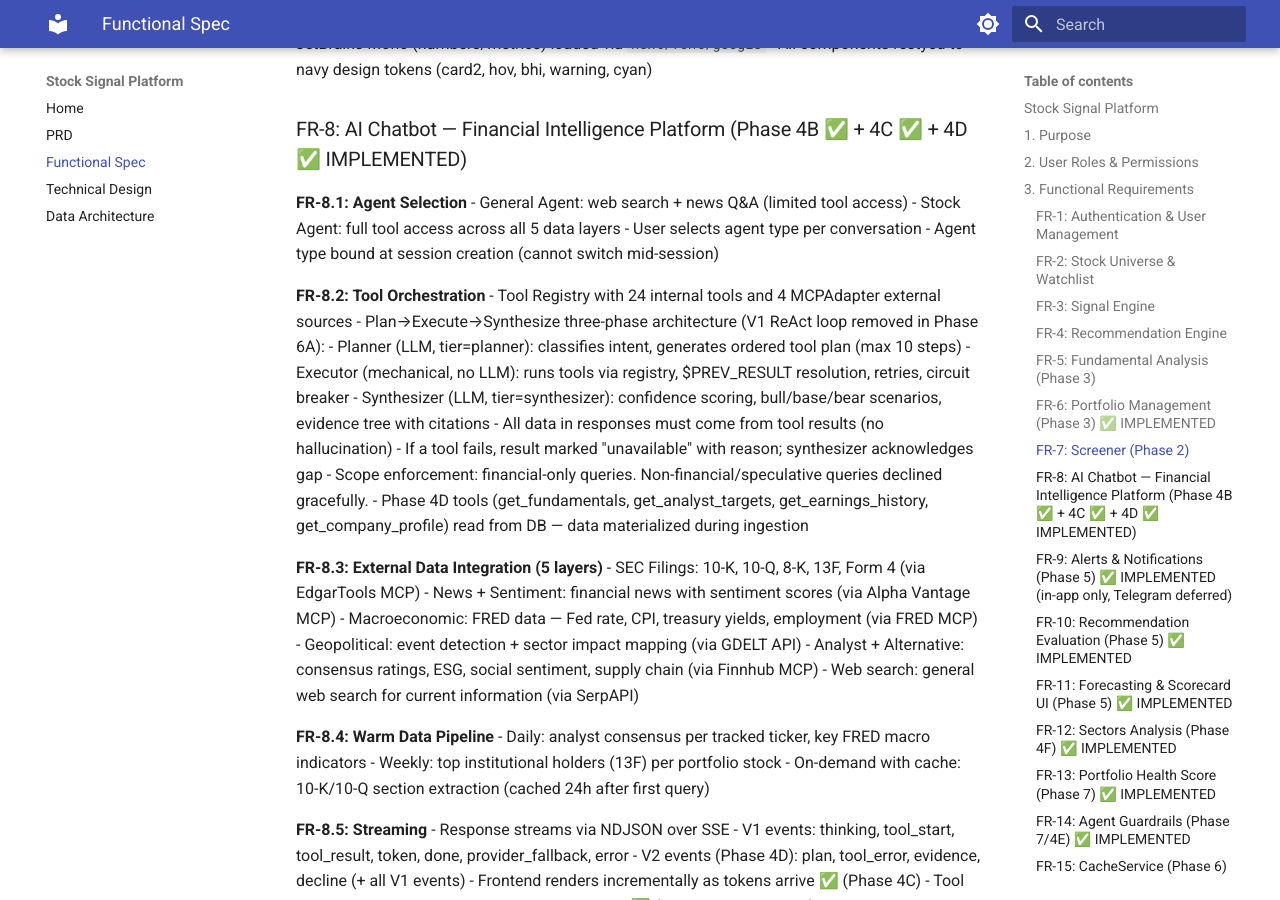
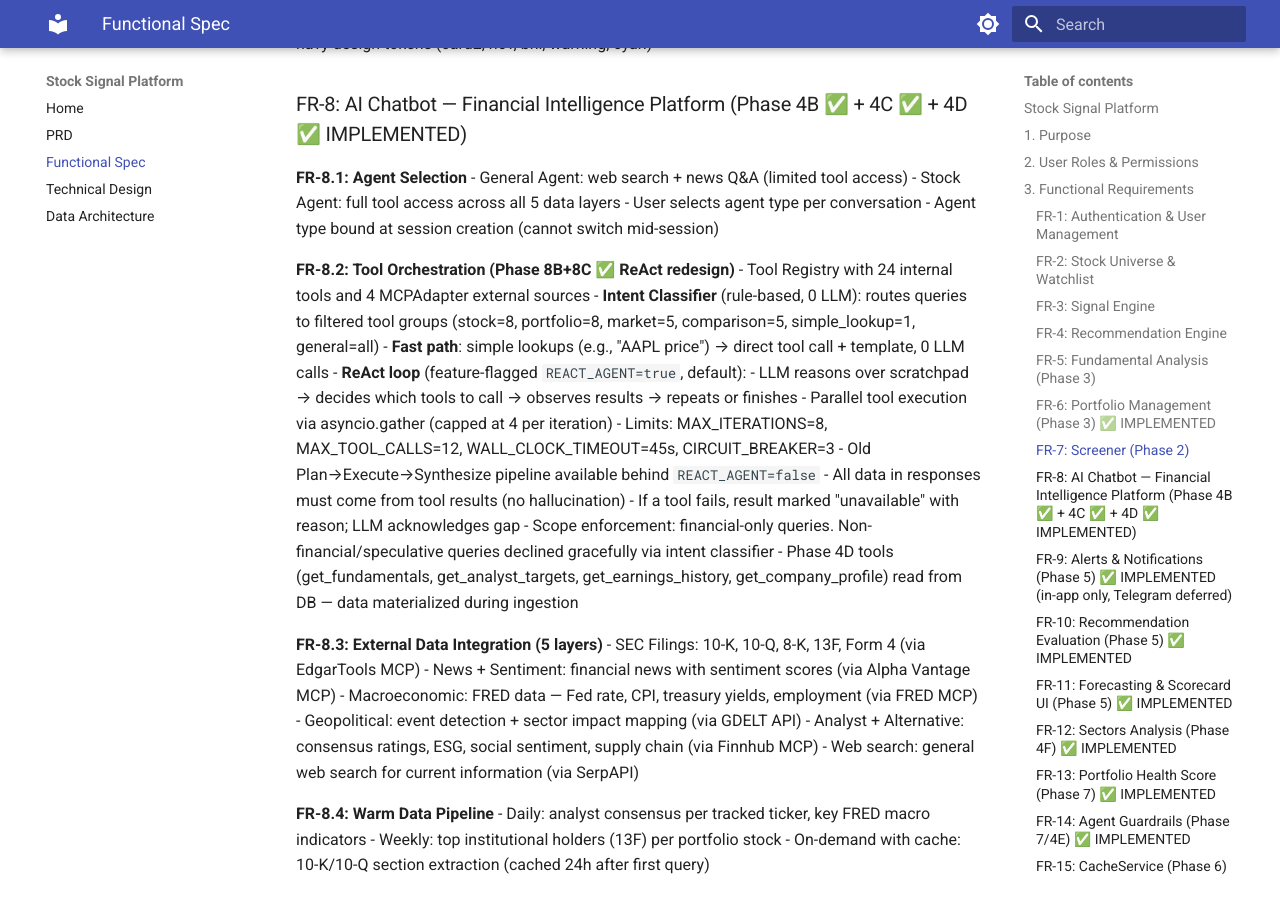
Before and after one commit to vipulbhatia29/stock-signal-platform, an MkDocs documentation site: the page built from docs/FSD.md, in a window 1280 px wide and 900 px high, scrolled down 9469 px. Built offline with MkDocs 1.6.1 and Material for MkDocs 9.7.7, drawn with Linux system fonts in a browser that asks for light colours; some of the changed text lies outside the part shown.

Commit message:
docs: Phase 8B+8C doc sync — ADR implemented, TDD §5 rewritten, FSD FR-8.2 updated

```diff
--- a/docs/FSD.md
+++ b/docs/FSD.md
@@ -4,7 +4,7 @@
 
 **Version:** 2.0
 **Date:** March 2026
-**Status:** Living Document — Phases 1-7.6 complete, service layer extracted. Phase 8 (Observability + Agent Redesign) planned.
+**Status:** Living Document — Phases 1-8 complete. ReAct agent loop shipped (Session 63).
 **Prerequisite reading:** docs/PRD.md
 
 ---
@@ -443,15 +443,18 @@ Users can override weights via UserPreference.composite_weights.
 - User selects agent type per conversation
 - Agent type bound at session creation (cannot switch mid-session)
 
-**FR-8.2: Tool Orchestration**
+**FR-8.2: Tool Orchestration (Phase 8B+8C ✅ ReAct redesign)**
 - Tool Registry with 24 internal tools and 4 MCPAdapter external sources
-- Plan→Execute→Synthesize three-phase architecture (V1 ReAct loop removed in Phase 6A):
-  - Planner (LLM, tier=planner): classifies intent, generates ordered tool plan (max 10 steps)
-  - Executor (mechanical, no LLM): runs tools via registry, $PREV_RESULT resolution, retries, circuit breaker
-  - Synthesizer (LLM, tier=synthesizer): confidence scoring, bull/base/bear scenarios, evidence tree with citations
+- **Intent Classifier** (rule-based, 0 LLM): routes queries to filtered tool groups (stock=8, portfolio=8, market=5, comparison=5, simple_lookup=1, general=all)
+- **Fast path**: simple lookups (e.g., "AAPL price") → direct tool call + template, 0 LLM calls
+- **ReAct loop** (feature-flagged `REACT_AGENT=true`, default):
+  - LLM reasons over scratchpad → decides which tools to call → observes results → repeats or finishes
+  - Parallel tool execution via asyncio.gather (capped at 4 per iteration)
+  - Limits: MAX_ITERATIONS=8, MAX_TOOL_CALLS=12, WALL_CLOCK_TIMEOUT=45s, CIRCUIT_BREAKER=3
+- Old Plan→Execute→Synthesize pipeline available behind `REACT_AGENT=false`
 - All data in responses must come from tool results (no hallucination)
-- If a tool fails, result marked "unavailable" with reason; synthesizer acknowledges gap
-- Scope enforcement: financial-only queries. Non-financial/speculative queries declined gracefully.
+- If a tool fails, result marked "unavailable" with reason; LLM acknowledges gap
+- Scope enforcement: financial-only queries. Non-financial/speculative queries declined gracefully via intent classifier
 - Phase 4D tools (get_fundamentals, get_analyst_targets, get_earnings_history, get_company_profile) read from DB — data materialized during ingestion
 
 **FR-8.3: External Data Integration (5 layers)**
```
Also changed, not shown: docs/ADR.md (+8 -8 lines), docs/TDD.md (+50 -23 lines).
